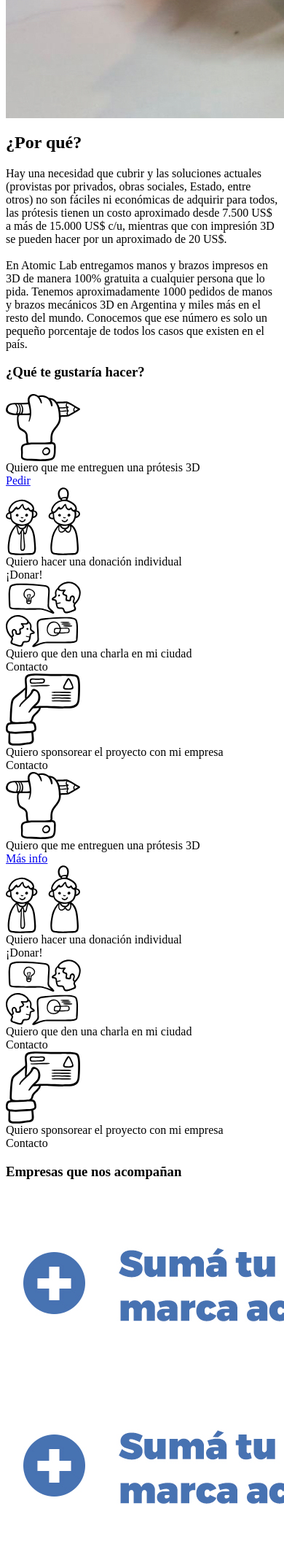
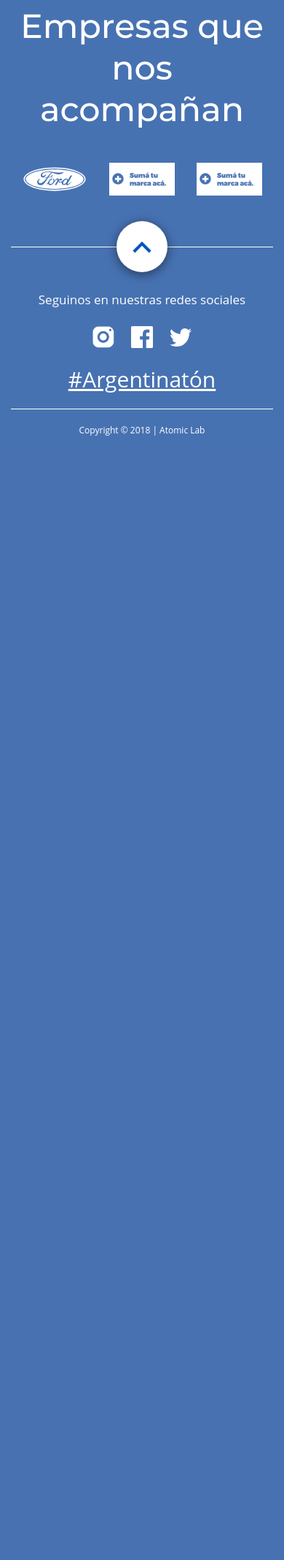
Before and after one commit to TheAtomicLab/WebArgentinaton, a PHP site: page / in a window 390 px wide; the page is wider, and only the part inside the window is pictured. Shown: the part 3840-5978 px from the top of that part at 73% size. After the commit the page ends 4437 px from the top of that part, so only its background shows below. Run offline with PHP 8.4, Linux system fonts and the light colour scheme; some libraries are stand-ins or nearby versions; some web fonts are replaced.

Commit message:
Cambiar iconos y arreglar parallax

```diff
--- a/index.php
+++ b/index.php
@@ -1,3 +1,4 @@
+<?php include_once('include/header.php'); ?>
   <div class="full_view_pop">
     <div>
 			<div class="full_view_bg" onclick="close_full_popup()"></div>
@@ -14,7 +15,7 @@
 	    	</div>
 	    	<div class="main-copy">
 	            <div class="logo">
-	            	<img src="public/img/argentinaton-logo.png" alt="">
+	            	<img src="public/img/argentinaton-logo.svg" alt="Logo Argentinaton">
 	            </div>
 	            <div class="tagline">
 	            	Recorriendo toda la Argentina regalando prótesis 3D.
@@ -56,7 +57,7 @@
 				                		</a>
 			            	</div>
 			            	<div class="col-md-5">
-								<img class="map" src="public/img/map.png" alt="mapa">
+								<img class="map" src="public/img/map_incons.svg" alt="mapa">
 			            	</div>
 			            </article>
     				</div>
@@ -93,7 +94,7 @@
 			                	<div class="col-xs-3 col-md-3 col-sm-6 margin-bottom-mob">
 			                		<div class="item-box">
 				                		<div class="icon">
-				                			<img src="public/img/pencil.svg" alt="mano">
+				                			<img src="public/img/icon_mano.svg" alt="mano">
 				                		</div>
 				                		<div class="text">
 				                			Quiero que me
@@ -107,7 +108,7 @@
 			                	<div class="col-xs-3 col-md-3 col-sm-6 margin-bottom-mob">
 			                		<div class="item-box">
 				                		<div class="icon">
-				                			<img src="public/img/people.svg" alt="people">
+				                			<img src="public/img/icon_donacion.svg" alt="people">
 				                		</div>
 				                		<div class="text">
 				                			Quiero hacer una
@@ -121,11 +122,11 @@
 			                	<div class="col-xs-3 col-md-3 col-sm-6">
 			                		<div class="item-box">
 				                		<div class="icon">
-				                			<img src="public/img/discussion.svg" alt="discussion">
+				                			<img src="public/img/icon_charla.svg" alt="discussion">
 				                		</div>
 				                		<div class="text">
 				                			Quiero que den una
-											charla en mi ciudad
+											charla en mi empresa
 				                		</div>
 				                		<a tabindex="1" onclick="open_form('charla')" onkeydown="open_form('charla', event)" class="btn btn-lg">
 				                			Contacto
@@ -135,7 +136,7 @@
 			                	<div class="col-xs-3 col-md-3 col-sm-6">
 			                		<div class="item-box">
 				                		<div class="icon">
-				                			<img src="public/img/id-card.svg" alt="card">
+				                			<img src="public/img/icon_sponsor.svg" alt="card">
 				                		</div>
 				                		<div class="text">
 				                			Quiero sponsorear el
@@ -152,7 +153,7 @@
 		        		  <div>
 		            		<div class="item-box">
 		                		<div class="icon">
-		                			<img src="public/img/pencil.svg" alt="mano">
+		                			<img src="public/img/icon_mano.svg" alt="mano">
 		                		</div>
 		                		<div class="text">
 		                			Quiero que me
@@ -166,7 +167,7 @@
 		        		  <div>
 				    		<div class="item-box">
 				        		<div class="icon">
-				        			<img src="public/img/people.svg" alt="people">
+				        			<img src="public/img/icon_donacion.svg" alt="people">
 				        		</div>
 				        		<div class="text">
 				        			Quiero hacer una
@@ -180,11 +181,11 @@
 		        		  <div>
 				    		<div class="item-box">
 				        		<div class="icon">
-				        			<img src="public/img/discussion.svg" alt="discussion">
+				        			<img src="public/img/icon_charla.svg" alt="discussion">
 				        		</div>
 				        		<div class="text">
 		                			Quiero que den una
-									charla en mi ciudad
+									charla en mi empresa / ciudad
 				        		</div>
 				        		<a tabindex="1" onclick="open_form('charla')" onkeydown="open_form('charla', event)" class="btn btn-lg">
 				        			Contacto
@@ -194,7 +195,7 @@
 		        		  <div>
 		        		    <div class="item-box">
 		                		<div class="icon">
-		                			<img src="public/img/id-card.svg" alt="card">
+		                			<img src="public/img/icon_sponsor.svg" alt="card">
 		                		</div>
 		                		<div class="text">
 		                			Quiero sponsorear el
@@ -211,12 +212,10 @@
 		        		<h3>
 		        			Empresas que nos acompañan
 		        		</h3>
-		                <article class="row">
-		                	<div class="col-md-1">
-			            	</div>
+		                <article class="row" style="display: flex; justify-content: center;">
 			            	<div class="col-md-2">
-			            		<a onclick="open_form('sponsor')">
-			            			<img src="public/img/placeholder.jpg" alt="company">
+			            		<a href="https://www.ford.com.ar">
+			            			<img src="public/img/ford_logo.svg" alt="company">
 			            		</a>
 			            	</div>
 			            	<div class="col-md-2">
@@ -229,48 +228,6 @@
 			            			<img src="public/img/placeholder.jpg" alt="company">
 			            		</a>
 			            	</div>
-			            	<div class="col-md-2">
-			            		<a onclick="open_form('sponsor')">
-			            			<img src="public/img/placeholder.jpg" alt="company">
-			            		</a>
-			            	</div>
-			            	<div class="col-md-2">
-			            		<a onclick="open_form('sponsor')">
-			            			<img src="public/img/placeholder.jpg" alt="company">
-			            		</a>
-			            	</div>
-			            	<div class="col-md-1">
-			            	</div>
-		                </article>
-		                <article class="row hide-on-mobile">
-		                	<div class="col-md-1">
-			            	</div>
-			            	<div class="col-md-2">
-			            		<a onclick="open_form('sponsor')">
-			            			<img src="public/img/placeholder.jpg" alt="company">
-			            		</a>
-			            	</div>
-			            	<div class="col-md-2">
-			            		<a onclick="open_form('sponsor')">
-			            			<img src="public/img/placeholder.jpg" alt="company">
-			            		</a>
-			            	</div>
-			            	<div class="col-md-2">
-			            		<a onclick="open_form('sponsor')">
-			            			<img src="public/img/placeholder.jpg" alt="company">
-			            		</a>
-			            	</div>
-			            	<div class="col-md-2">
-			            		<a onclick="open_form('sponsor')">
-			            			<img src="public/img/placeholder.jpg" alt="company">
-			            		</a>
-			            	</div>
-			            	<div class="col-md-2">
-			            		<a onclick="open_form('sponsor')">
-			            			<img src="public/img/placeholder.jpg" alt="company">
-			            		</a>
-			            	</div>
-			            	<div class="col-md-1">
 			            	</div>
 		                </article>
 		            </section>
@@ -312,3 +269,4 @@
 		</div>
 	</main>
 	<script src="public/js/forms_arg.js" type="text/javascript" charset="utf-8"></script>
+	<?php include_once('include/footer.php'); ?>
--- a/public/css/styles2.css
+++ b/public/css/styles2.css
@@ -2,7 +2,7 @@
 	background: none;
 	opacity: 1;
 }
-.parallax-window:before {
+.parallax-mirror:after, .p-androidFix:before {
   content: '';
   background: linear-gradient(rgba(71, 114, 178, 0.5) 60%, rgba(71, 114, 178, 1));
   position: absolute;
@@ -16,6 +16,11 @@ section.cover .main-copy .logo {
 }
 section.cover {
 	height: calc(100vh - 52px);
+}
+@media (max-height: 650px){
+	section.cover .logo img{
+		max-height: 50vh;
+	}
 }
 .f-blue {
 	color: #4772b2;
--- a/public/js/parallax.js
+++ b/public/js/parallax.js
@@ -109,6 +109,7 @@
           backgroundPosition: this.position
         });
       }
+			this.$element.addClass('p-androidFix');
       return this;
     }
 
```
Also changed, not shown: public/img/argentinaton-logo.png (deleted), public/img/argentinaton-logo.svg (added), public/img/discussion.svg (deleted), public/img/ford_logo.svg (added), public/img/icon_charla.svg (added), public/img/icon_donacion.svg (added), public/img/icon_mano.svg (added), public/img/icon_sponsor.svg (added), public/img/id-card.svg (deleted), public/img/map.png (deleted), public/img/map_incons.svg (added), public/img/pencil.svg (deleted), public/img/people.svg (deleted).
